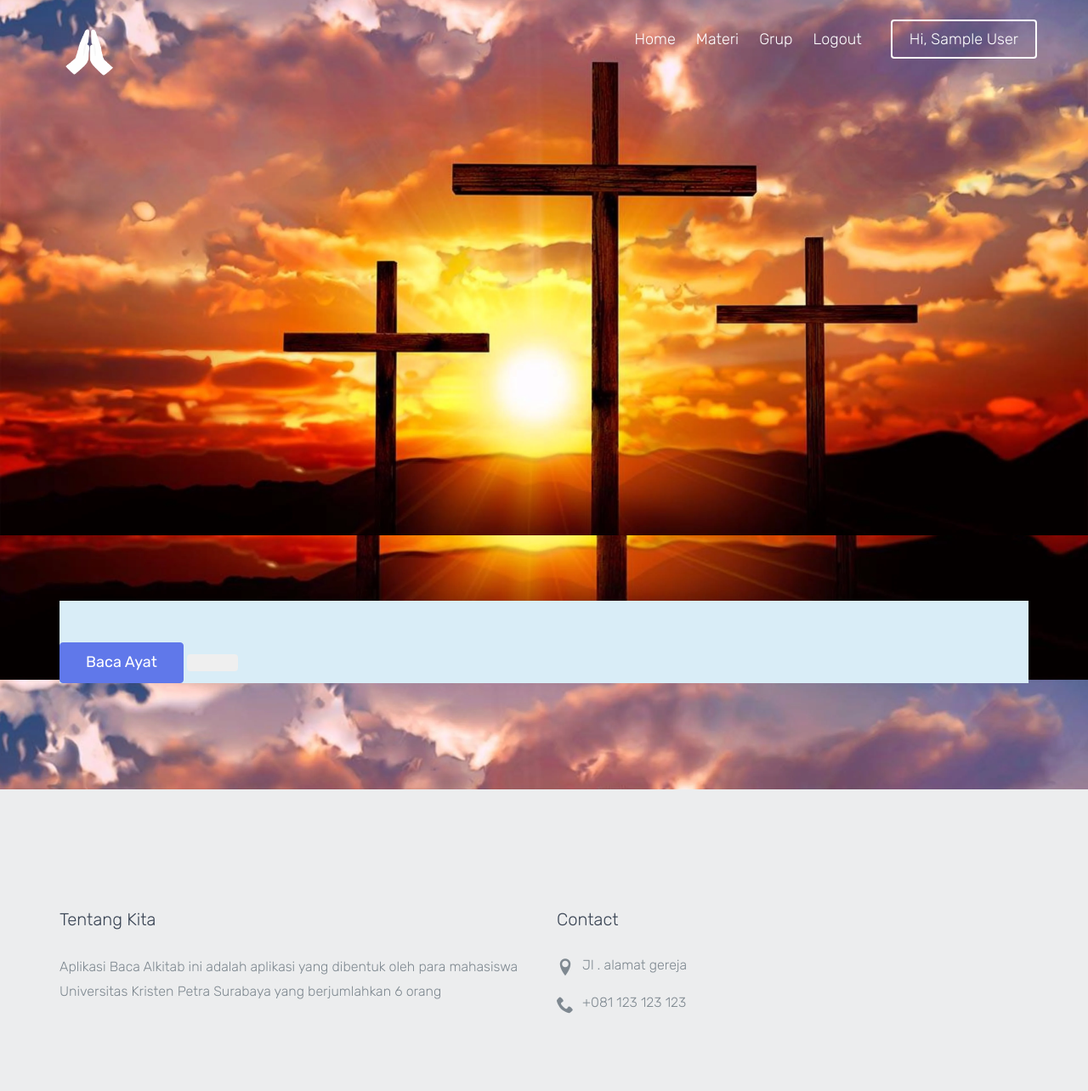
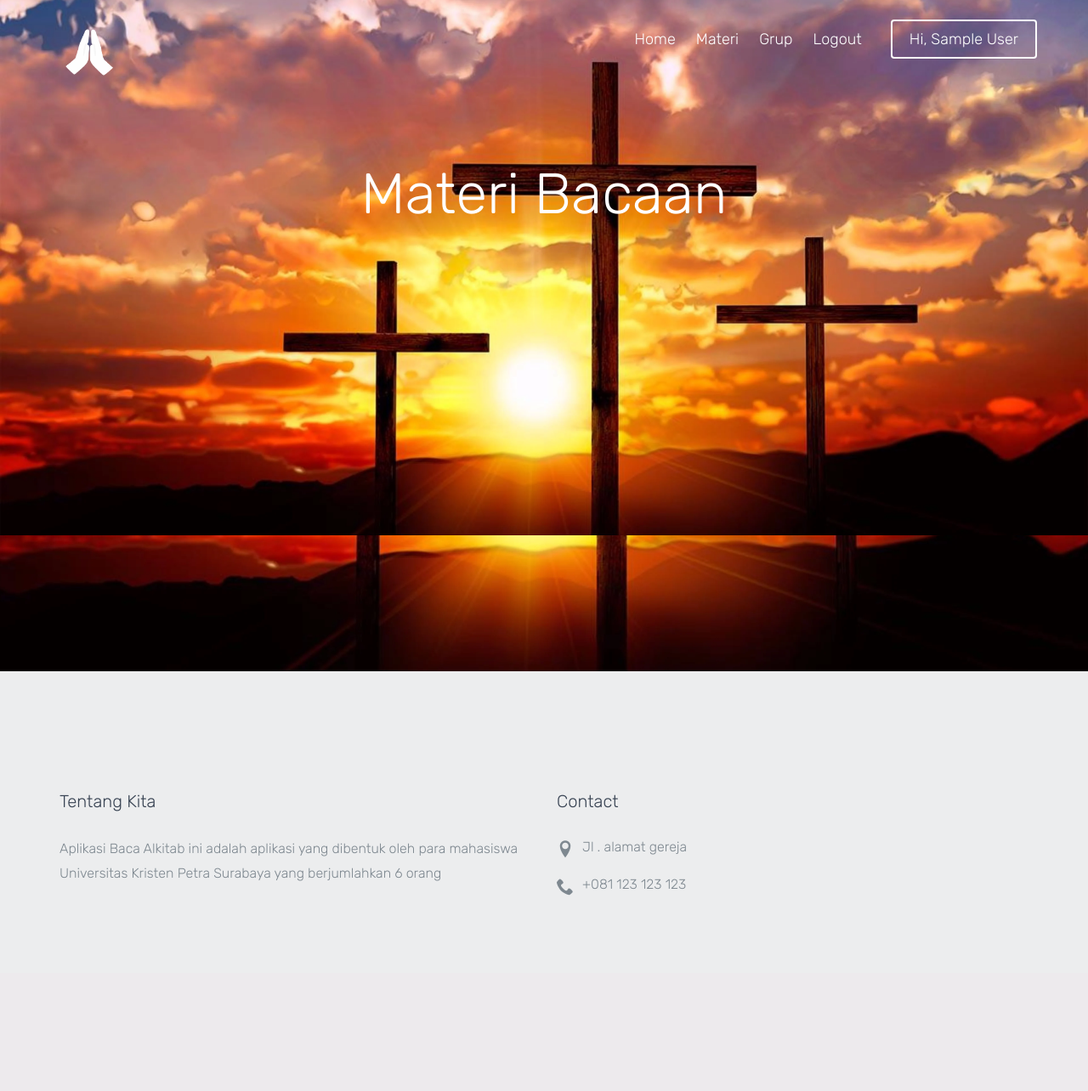
Before and after one commit to michael-halim/proyek-manpro, a PHP site: page /material.php in a window 1280 px wide. Shown: the whole page at 85% size. After the commit the page ends 1054 px from the top, so only its background shows below. Run offline with PHP 8.4, Linux system fonts and the light colour scheme; the visitor is signed in with stand-in values (Sample User, id 1); data that the repository does not hold is empty; some web fonts are replaced.

Commit message:
Update material.php
Masukkan echo ke while fix bug hanya tampil satu di materi user

```diff
--- a/material.php
+++ b/material.php
@@ -48,9 +48,7 @@ include 'connect.php';
     <?php require_once('user_navbar.php') ?>
     <section class="probootstrap-intro" style="height: 600px;">
       <center>
-        <div class="container ">
-
-        </div>
+<h1>Materi Bacaan</h1>
       </center>
     </section>
   </header>
@@ -90,8 +88,6 @@ include 'connect.php';
           $btnset = "Sudah dibaca";
           $btcolor = "btn-success";
         }
-      }
-
         echo '<div class="card bg-info">
         <div class="card-header bg-primary text-white">
         <h1 class="text-white">' . $renungan . '</h1>
@@ -128,6 +124,9 @@ include 'connect.php';
 
           </div>
           </div> <br>';
+      }
+
+
 
       if ($_SERVER['REQUEST_METHOD'] === 'POST') {
 
```
Lines whose indentation alone changed are shown as unchanged.
